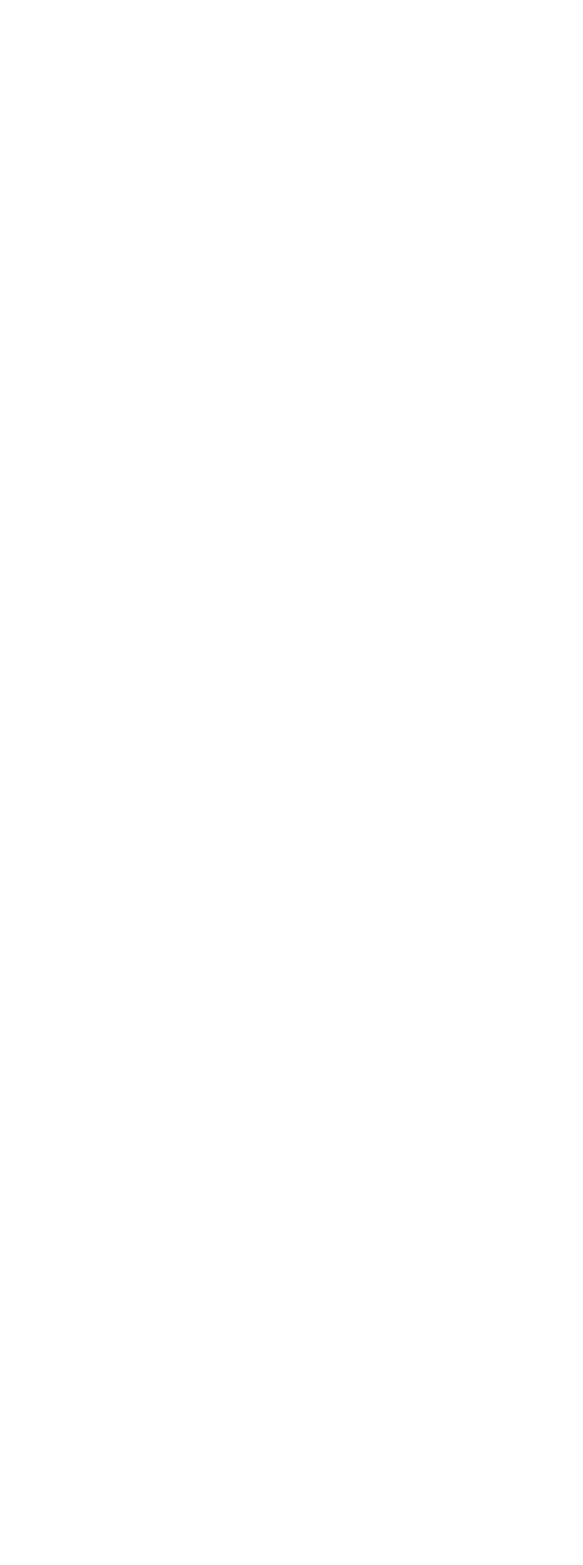
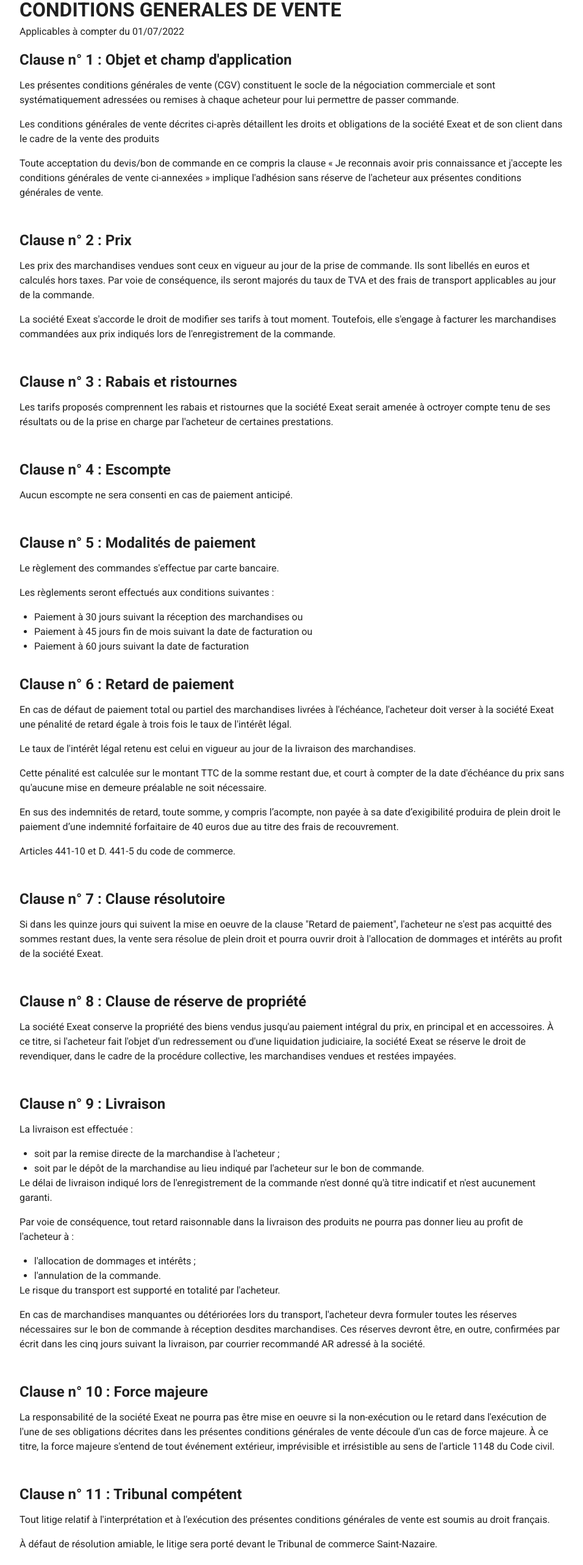
Before and after one commit to Projet-elective/front, a Vue app in the folder front-app/: page /cgv in a window 1280 px wide. Shown: the part 40-2606 px from the top of the page at 61% size, without its empty margins (160-1116 px from the left). Before the commit the page ends 800 px from the top, so only its background shows below. Built offline with nearby package versions, Linux system fonts and the light colour scheme.

Commit message:
Add CGV page

```diff
--- /dev/null
+++ b/front-app/src/components/CGVComponent.vue
@@ -0,0 +1,96 @@
+<style scoped>
+.cgv-container {
+    margin: 2em 15%;
+}
+
+.cgv-item {
+    padding: 1em 0;
+}
+
+h2 {
+    margin-bottom: 0.5em;
+}
+</style>
+<template>
+  <div class="cgv-container">
+    <h1>CONDITIONS GENERALES DE VENTE</h1>
+    <div>Applicables à compter du 01/07/2022</div>
+    <div class="cgv-item">
+        <h2>Clause n° 1 : Objet et champ d'application</h2>
+        <p>Les présentes conditions générales de vente (CGV) constituent le socle de la négociation commerciale et sont systématiquement adressées ou remises à chaque acheteur pour lui permettre de passer commande.</p>
+        <p>Les conditions générales de vente décrites ci-après détaillent les droits et obligations de la société Exeat et de son client dans le cadre de la vente des produits</p>
+        <p>Toute acceptation du devis/bon de commande en ce compris la clause « Je reconnais avoir pris connaissance et j'accepte les conditions générales de vente ci-annexées » implique l'adhésion sans réserve de l'acheteur aux présentes conditions générales de vente.</p>
+    </div>
+    <div class="cgv-item">
+        <h2>Clause n° 2 : Prix</h2>
+        <p>Les prix des marchandises vendues sont ceux en vigueur au jour de la prise de commande. Ils sont libellés en euros et calculés hors taxes. Par voie de conséquence, ils seront majorés du taux de TVA et des frais de transport applicables au jour de la commande.</p>
+        <p>La société Exeat s'accorde le droit de modifier ses tarifs à tout moment. Toutefois, elle s'engage à facturer les marchandises commandées aux prix indiqués lors de l'enregistrement de la commande.</p>
+    </div>
+    <div class="cgv-item">
+        <h2>Clause n° 3 : Rabais et ristournes</h2>
+        <p>Les tarifs proposés comprennent les rabais et ristournes que la société Exeat serait amenée à octroyer compte tenu de ses résultats ou de la prise en charge par l'acheteur de certaines prestations.</p>
+    </div>
+    <div class="cgv-item">
+        <h2>Clause n° 4 : Escompte</h2>
+        <p>Aucun escompte ne sera consenti en cas de paiement anticipé.</p>
+    </div>
+    <div class="cgv-item">
+        <h2>Clause n° 5 : Modalités de paiement</h2>
+        <p>Le règlement des commandes s'effectue par carte bancaire.</p>
+        <p>Les règlements seront effectués aux conditions suivantes :</p>
+        <ul>
+            <li>Paiement à 30 jours suivant la réception des marchandises ou</li>
+            <li>Paiement à 45 jours fin de mois suivant la date de facturation ou</li>
+            <li>Paiement à 60 jours suivant la date de facturation</li>
+        </ul>
+    </div>
+    <div class="cgv-item">
+        <h2>Clause n° 6 : Retard de paiement</h2>
+        <p>En cas de défaut de paiement total ou partiel des marchandises livrées à l'échéance, l'acheteur doit verser à la société Exeat une pénalité de retard égale à trois fois le taux de l'intérêt légal.</p>
+        <p>Le taux de l'intérêt légal retenu est celui en vigueur au jour de la livraison des marchandises.</p>
+        <p>Cette pénalité est calculée sur le montant TTC de la somme restant due, et court à compter de la date d'échéance du prix sans qu'aucune mise en demeure préalable ne soit nécessaire.</p>
+        <p>En sus des indemnités de retard, toute somme, y compris l’acompte, non payée à sa date d’exigibilité produira de plein droit le paiement d’une indemnité forfaitaire de 40 euros due au titre des frais de recouvrement.</p>
+        <p>Articles 441-10 et D. 441-5 du code de commerce.</p>
+    </div>
+    <div class="cgv-item">
+        <h2>Clause n° 7 : Clause résolutoire</h2>
+        <p>Si dans les quinze jours qui suivent la mise en oeuvre de la clause "Retard de paiement", l'acheteur ne s'est pas acquitté des sommes restant dues, la vente sera résolue de plein droit et pourra ouvrir droit à l'allocation de dommages et intérêts au profit de la société Exeat.</p>
+    </div>
+    <div class="cgv-item">
+        <h2>Clause n° 8 : Clause de réserve de propriété</h2>
+        <p>La société Exeat conserve la propriété des biens vendus jusqu'au paiement intégral du prix, en principal et en accessoires. À ce titre, si l'acheteur fait l'objet d'un redressement ou d'une liquidation judiciaire, la société Exeat se réserve le droit de revendiquer, dans le cadre de la procédure collective, les marchandises vendues et restées impayées.</p>
+    </div>
+    <div class="cgv-item">
+        <h2>Clause n° 9 : Livraison</h2>
+        <p>La livraison est effectuée :</p>
+        <ul>
+            <li>soit par la remise directe de la marchandise à l'acheteur ;</li>
+            <li>soit par le dépôt de la marchandise au lieu indiqué par l'acheteur sur le bon de commande.</li>
+        </ul>
+        <p>Le délai de livraison indiqué lors de l'enregistrement de la commande n'est donné qu'à titre indicatif et n'est aucunement garanti.</p>
+        <p>Par voie de conséquence, tout retard raisonnable dans la livraison des produits ne pourra pas donner lieu au profit de l'acheteur à :</p>
+        <ul>
+            <li>l'allocation de dommages et intérêts ;</li>
+            <li>l'annulation de la commande.</li>
+        </ul>
+        <p>Le risque du transport est supporté en totalité par l'acheteur.</p>
+        <p>En cas de marchandises manquantes ou détériorées lors du transport, l'acheteur devra formuler toutes les réserves nécessaires sur le bon de commande à réception desdites marchandises. Ces réserves devront être, en outre, confirmées par écrit dans les cinq jours suivant la livraison, par courrier recommandé AR adressé à la société.</p>
+    </div>
+    <div class="cgv-item">
+        <h2>Clause n° 10 : Force majeure</h2>
+        <p>La responsabilité de la société Exeat ne pourra pas être mise en oeuvre si la non-exécution ou le retard dans l'exécution de l'une de ses obligations décrites dans les présentes conditions générales de vente découle d'un cas de force majeure. À ce titre, la force majeure s'entend de tout événement extérieur, imprévisible et irrésistible au sens de l'article 1148 du Code civil.</p>
+    </div>
+    <div class="cgv-item">
+        <h2>Clause n° 11 : Tribunal compétent</h2>
+        <p>Tout litige relatif à l'interprétation et à l'exécution des présentes conditions générales de vente est soumis au droit français.</p>
+        <p>À défaut de résolution amiable, le litige sera porté devant le Tribunal de commerce Saint-Nazaire.</p>
+    </div>
+    <div>Fait à Saint-Nazaire, le 31/06/2022</div>
+  </div>
+</template>
+
+<script>
+    export default {
+        name: 'CGVComp'
+    }
+</script>
--- a/front-app/src/router/index.js
+++ b/front-app/src/router/index.js
@@ -4,6 +4,7 @@ import HomeView from '../views/HomeView.vue'
 import AuthView from '../views/AuthView.vue'
 import LoginView from '../views/LoginView.vue'
 import StatView from '../views/StatView.vue'
+import CGVView from '../views/CGVView.vue'
 
 Vue.use(VueRouter)
 
@@ -35,6 +36,11 @@ const routes = [
     // this generates a separate chunk (about.[hash].js) for this route
     // which is lazy-loaded when the route is visited.
     component: () => import(/* webpackChunkName: "about" */ '../views/AboutView.vue')
+  },
+  {
+    path: '/cgv',
+    name: 'cgv',
+    component: CGVView
   }
 ]
 
--- /dev/null
+++ b/front-app/src/views/CGVView.vue
@@ -0,0 +1,15 @@
+<template>
+    <cgv-comp />
+</template>
+
+<script>
+
+import CgvComp from '../components/CGVComponent.vue'
+export default{
+    name:'CGVView',
+
+    components: {
+      CgvComp,
+    }
+}
+</script>
```
